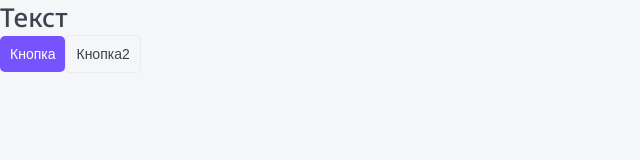
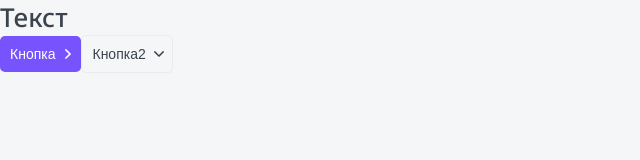
Before and after one commit to deverser/top-app, a Next.js app: page / in a window 1280 px wide. Shown: the top 160 px of the page, without its empty margins (0-640 px from the left). Built offline with nearby package versions, Linux system fonts and the light colour scheme.

Commit message:
added config for work with SVG-elems

```diff
--- a/components/Button/Button.module.css
+++ b/components/Button/Button.module.css
@@ -32,3 +32,18 @@
 	color: var(--white);
 	background-color: var(--primary);
 }
+
+.arrow {
+	display: inline-block;
+
+	margin-left: 10px;
+}
+
+.down {
+	transform: rotate(90deg);
+	transition: all 0.2s;
+}
+
+.primary svg, .ghost:hover svg {
+	fill: var(--white);
+}
--- a/components/Button/Button.props.ts
+++ b/components/Button/Button.props.ts
@@ -4,4 +4,5 @@
 export interface ButtonProps extends DetailedHTMLProps<ButtonHTMLAttributes<HTMLButtonElement>, HTMLButtonElement> {
 	children: ReactNode;
 	appearance: 'primary' | 'ghost';
+	arrow?: 'right' | 'down' | 'none';
 }
--- a/components/Button/Button.tsx
+++ b/components/Button/Button.tsx
@@ -1,14 +1,20 @@
 import styles from './Button.module.css';
 import { ButtonProps } from './Button.props';
+import ArrowIcon from './arrow.svg';
 import cn from 'classnames';
 
-export const Button = ({ appearance, children, className, ...props }: ButtonProps): JSX.Element => {
+export const Button = ({ appearance, arrow = 'none', children, className, ...props }: ButtonProps): JSX.Element => {
 	return (
 		<button className={cn(styles.button, className, {
 			[styles.primary]: appearance == 'primary', [styles.ghost]: appearance == 'ghost'
 		})}
 			{...props}>
 			{children}
+			{arrow != 'none' && <span className={cn(styles.arrow, {
+				[styles.down]: arrow == 'down'
+			})}>
+				<ArrowIcon />
+			</span>}
 		</button>
 	);
 };
--- a/next.config.js
+++ b/next.config.js
@@ -1,6 +1,33 @@
 /** @type {import('next').NextConfig} */
 const nextConfig = {
-  reactStrictMode: true,
-}
+	images: {
+		domains: ['courses-top.ru']
+	},
+	webpack(config, options) {
+		config.module.rules.push({
+			loader: '@svgr/webpack',
+			issuer: /\.[jt]sx?$/,
+			options: {
+				prettier: false,
+				svgo: true,
+				svgoConfig: {
+					//plugins: [{ removeViewBox: false }],
+					plugins: [{
+						name: 'preset-default',
+						params: {
+							override: {
+								removeViewBox: false
+							}
+						}
+					}]
+				},
+				titleProp: true,
+			},
+			test: /\.svg$/,
+		});
+		return config;
+	},
+	reactStrictMode: true,
+};
 
-module.exports = nextConfig
+module.exports = nextConfig;
--- a/package.json
+++ b/package.json
@@ -17,6 +17,7 @@
     "react-dom": "18.0.0"
   },
   "devDependencies": {
+    "@svgr/webpack": "^6.2.1",
     "@types/node": "17.0.25",
     "@types/react": "18.0.5",
     "@types/react-dom": "18.0.1",
--- a/pages/index.tsx
+++ b/pages/index.tsx
@@ -5,7 +5,7 @@
 	return (
 		<>
 			<Htag tag='h1'>Текст</Htag>
-			<Button appearance='primary' className='dfghfgdfg'>Кнопка</Button>
-			<Button appearance='ghost'>Кнопка2</Button>
+			<Button appearance='primary' arrow='right'>Кнопка</Button>
+			<Button appearance='ghost' arrow='down'>Кнопка2</Button>
 		</>);
 }
--- /dev/null
+++ b/svg.d.ts
@@ -0,0 +1,5 @@
+
+declare module "*.svg" {
+	const content: React.FunctionComponent<React.SVGAttributes<SVGAElement>>;
+	export default content;
+}
--- a/tsconfig.json
+++ b/tsconfig.json
@@ -3,6 +3,7 @@
     "target": "es5",
     "lib": ["dom", "dom.iterable", "esnext"],
     "allowJs": false,
+	"noImplicitAny": false,
     "skipLibCheck": true,
     "strict": true,
 	"strictPropertyInitialization": false,
@@ -16,6 +17,6 @@
     "jsx": "preserve",
     "incremental": true
   },
-  "include": ["next-env.d.ts", "**/*.ts", "**/*.tsx"],
+  "include": ["next-env.d.ts","svg.d.ts", "**/*.ts", "**/*.tsx"],
   "exclude": ["node_modules"]
 }
```
Also changed, not shown: components/Button/arrow.svg (added).
